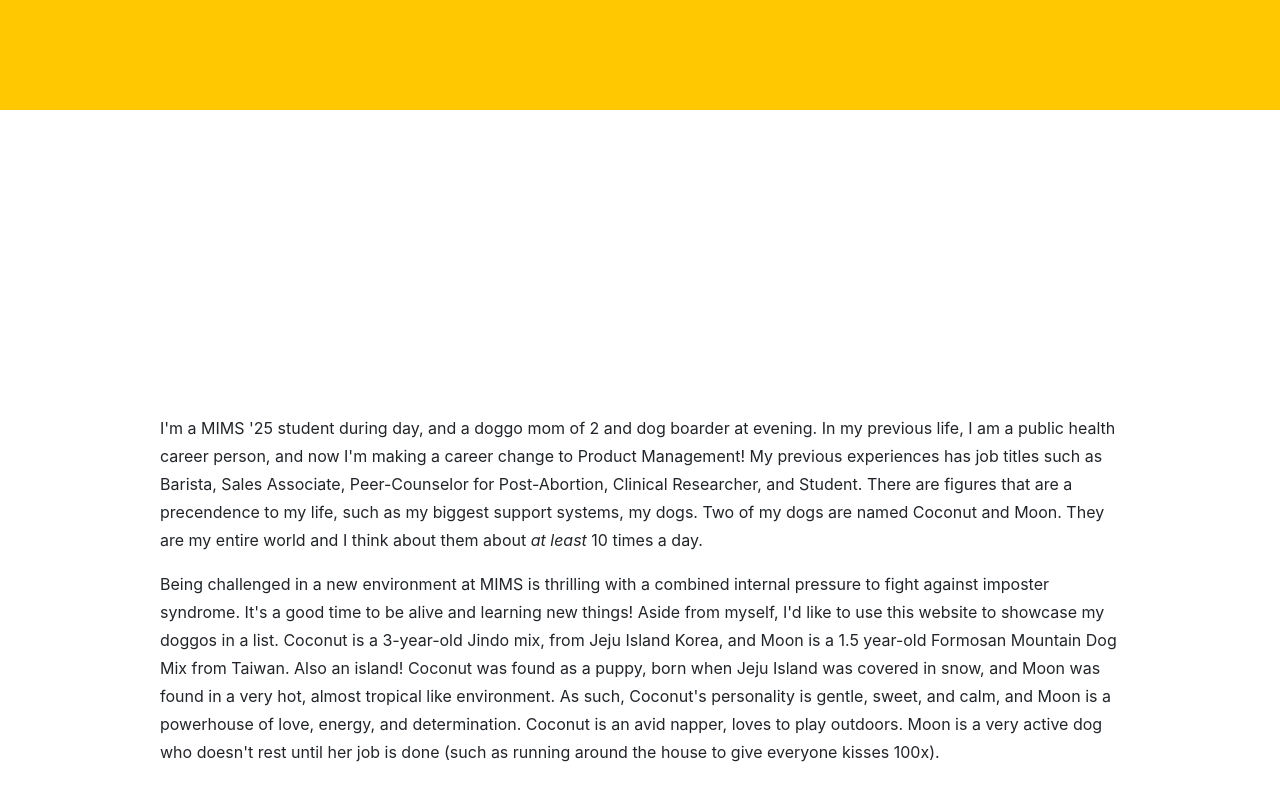
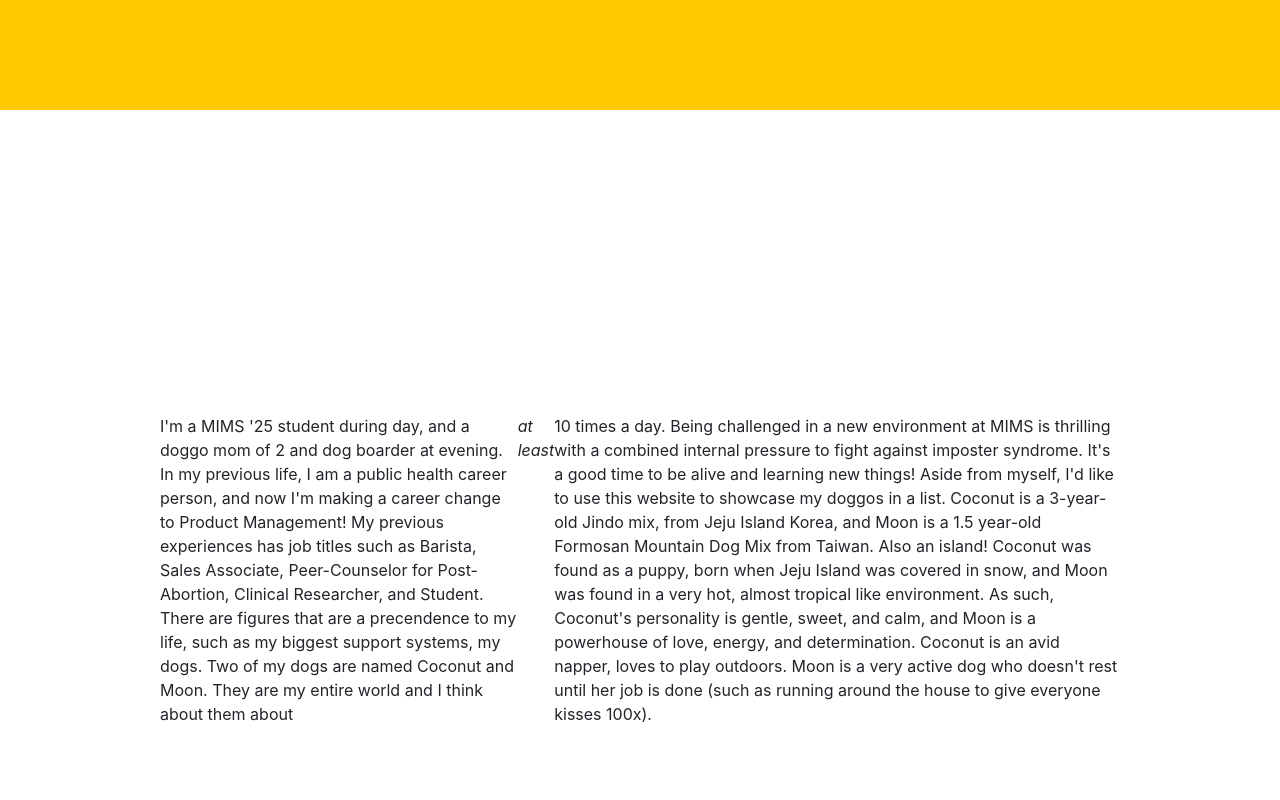
Before and after one commit to harimylee/harimmylee.github.io, a plain HTML site: page index.html in a window 1280 px wide. Shown: the part 470-1270 px from the top of the page. Drawn offline with Linux system fonts and the light colour scheme; files that its build step writes are made by us from their sources.

Commit message:
Revert "update index"
This reverts commit 17534fd4c75ecf9c5cf312143009bb7624f16cee.

```diff
--- a/index.html
+++ b/index.html
@@ -35,22 +35,19 @@
         </header>
         <section>
 
-            <div style="display: flex; flex-direction: column; margin: 10rem">
+            <div style="display: flex; justify-content: center; margin: 10rem">
                 <!-- put your bio paragraph here; remember to use the correct html tags -->
-                <p>I'm a MIMS '25 student during day, and a doggo mom of 2 and dog boarder at evening.
+                I'm a MIMS '25 student during day, and a doggo mom of 2 and dog boarder at evening.
                 In my previous life, I am a public health career person, and now I'm making a career change to Product Management!
                 My previous experiences has job titles such as Barista, Sales Associate, Peer-Counselor for Post-Abortion, Clinical Researcher, and Student.
                 There are figures that are a precendence to my life, such as my biggest support systems, my dogs.
-                Two of my dogs are named Coconut and Moon. They are my entire world and I think about them about <em>at least</em> 10 times a day.
-            </p>
-            <p>
+                Two of my dogs are named Coconut and Moon. They are my entire world and I think about them about <i>at least</i> 10 times a day.
                 Being challenged in a new environment at MIMS is thrilling with a combined internal pressure to fight against imposter syndrome.  It's a good time to be alive and learning new things!
                 Aside from myself, I'd like to use this website to showcase my doggos in a list.
                 Coconut is a 3-year-old Jindo mix, from Jeju Island Korea, and Moon is a 1.5 year-old Formosan Mountain Dog Mix from Taiwan. Also an island!
                 Coconut was found as a puppy, born when Jeju Island was covered in snow, and Moon was found in a very hot, almost tropical like environment.
                 As such, Coconut's personality is gentle, sweet, and calm, and Moon is a powerhouse of love, energy, and determination.
-                Coconut is an avid napper, loves to play outdoors. Moon is a very active dog who doesn't rest until her job is done (such as running around the house to give everyone kisses 100x).
-            </p>
+                Coconut is an avid napper, loves to play outdoors. Moon is a very active dog who doesn't rest until her job is done (such as running around the house to give everyone kisses 100x).</p>
             </div>
         </section>
     </body>
```
